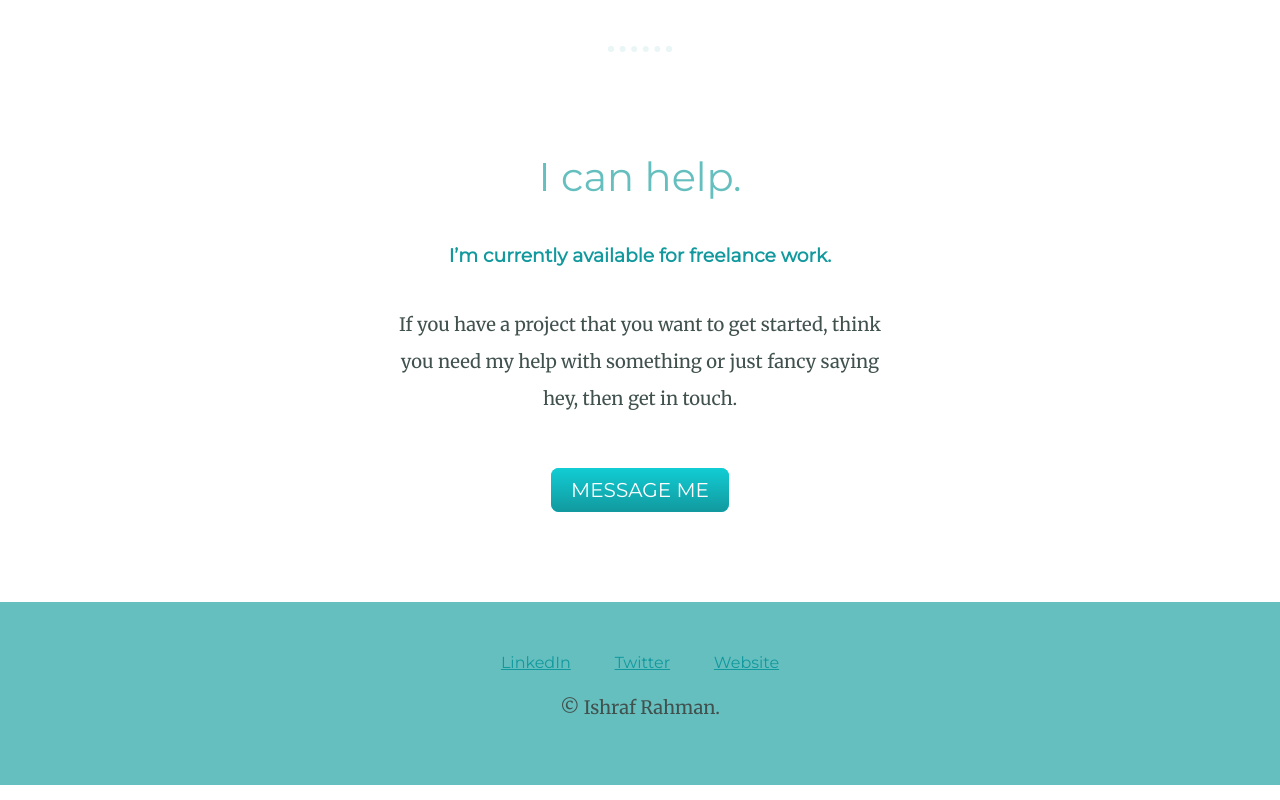
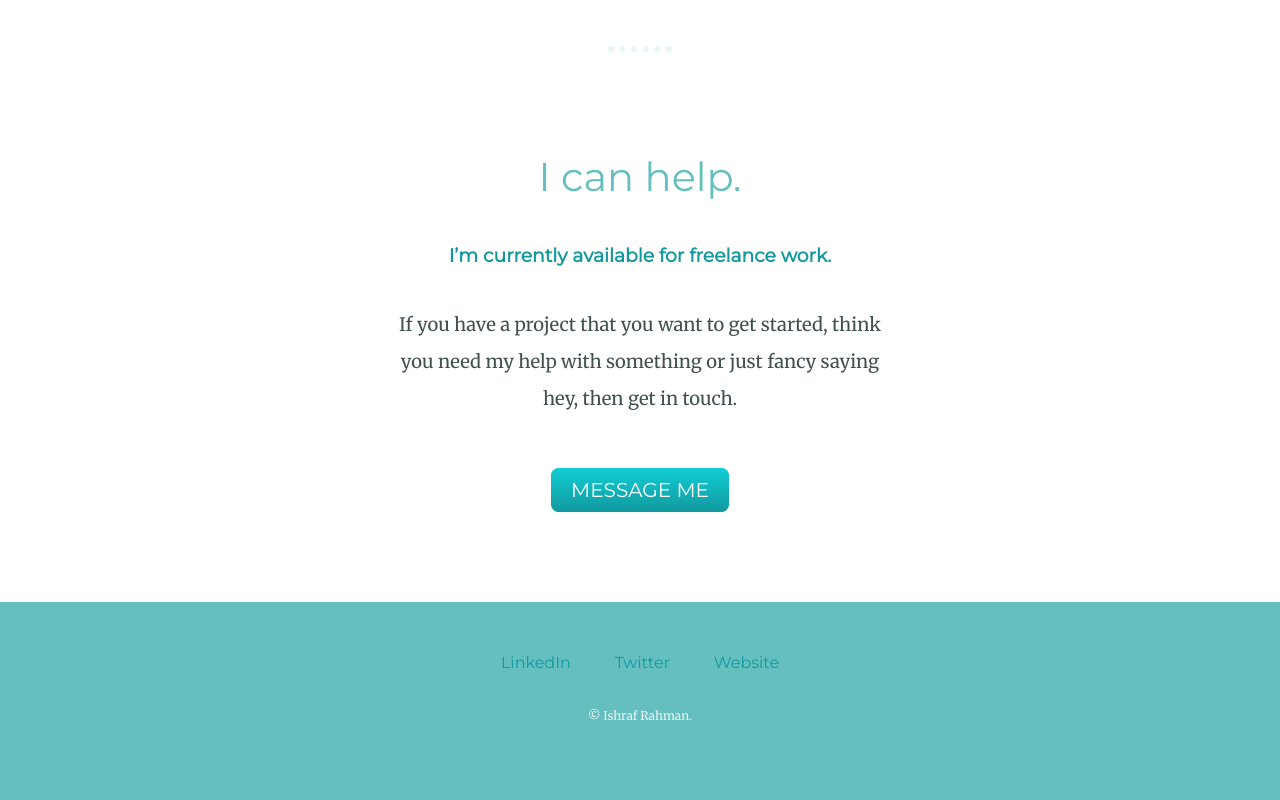
Before and after one commit to ishraf21/Web-Development, a plain HTML site: page CSS - My Site/index.html in a window 1280 px wide. Shown: the part 2809-3609 px from the top of the page. Drawn offline with Linux system fonts and the light colour scheme.

Commit message:
Good enough!

```diff
--- a/CSS - My Site/css/style.css
+++ b/CSS - My Site/css/style.css
@@ -30,7 +30,12 @@ a{
   color: #11999E;
   font-family: Montserrat;
   margin: 10px 20px;
+  text-decoration: none;
 }
+a:hover{
+  color: #EAF6F6;
+}
+
 hr{
   width: 4%;
   border: dotted #EAF6F6 6px;
@@ -56,6 +61,10 @@ hr{
   left: 250px;
   bottom: 300px;
 }
+.intro{
+  width: 30%;
+  margin: auto;
+}
 .rounded-image{
   border-radius: 50%;
 }
@@ -73,11 +82,7 @@ hr{
   margin: 100px 0;
 }
 
-.intro{
-  width: 30%;
-  margin: auto;
 
-}
 .contact-message{
   width: 40%;
   margin: 40px auto 60px;
@@ -112,3 +117,8 @@ hr{
   background-color:#66BFBF;
   padding: 50px 0 40px;
 }
+.copyright{
+  color: #EAF6F6;
+  font-size: 0.75rem;
+  padding: 20px 0;
+}
--- a/CSS - My Site/index.html
+++ b/CSS - My Site/index.html
@@ -51,7 +51,7 @@
       <a class="footer-link" href="https://www.linkedin.com/in/rahmanishraf/">LinkedIn</a>
       <a class="footer-link" href="https://twitter.com/rahman_ishraf">Twitter</a>
       <a class="footer-link" href="https://ishraf.site">Website</a>
-      <p>© Ishraf Rahman.</p>
+      <p class="copyright">© Ishraf Rahman.</p>
     </div>
   </body>
 </html>
```
